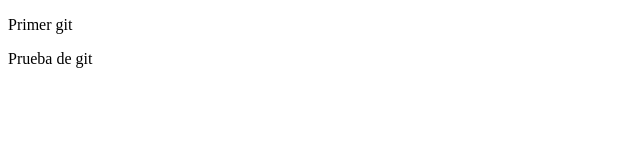
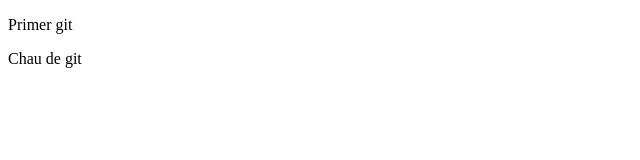
Before and after one commit to Anibal-Miguel/Mi-Repositorio, a plain HTML site: page index.html in a window 1280 px wide. Shown: the full height of the page, 0-640 px from the left. Drawn offline with Linux system fonts and the light colour scheme.

Commit message:
chau git

```diff
--- a/index.html
+++ b/index.html
@@ -8,6 +8,6 @@
 </head>
 <body>
     <p>Primer git</p>
-    <p>Prueba de git</p>
+    <p>Chau de git</p>
 </body>
 </html>
```
